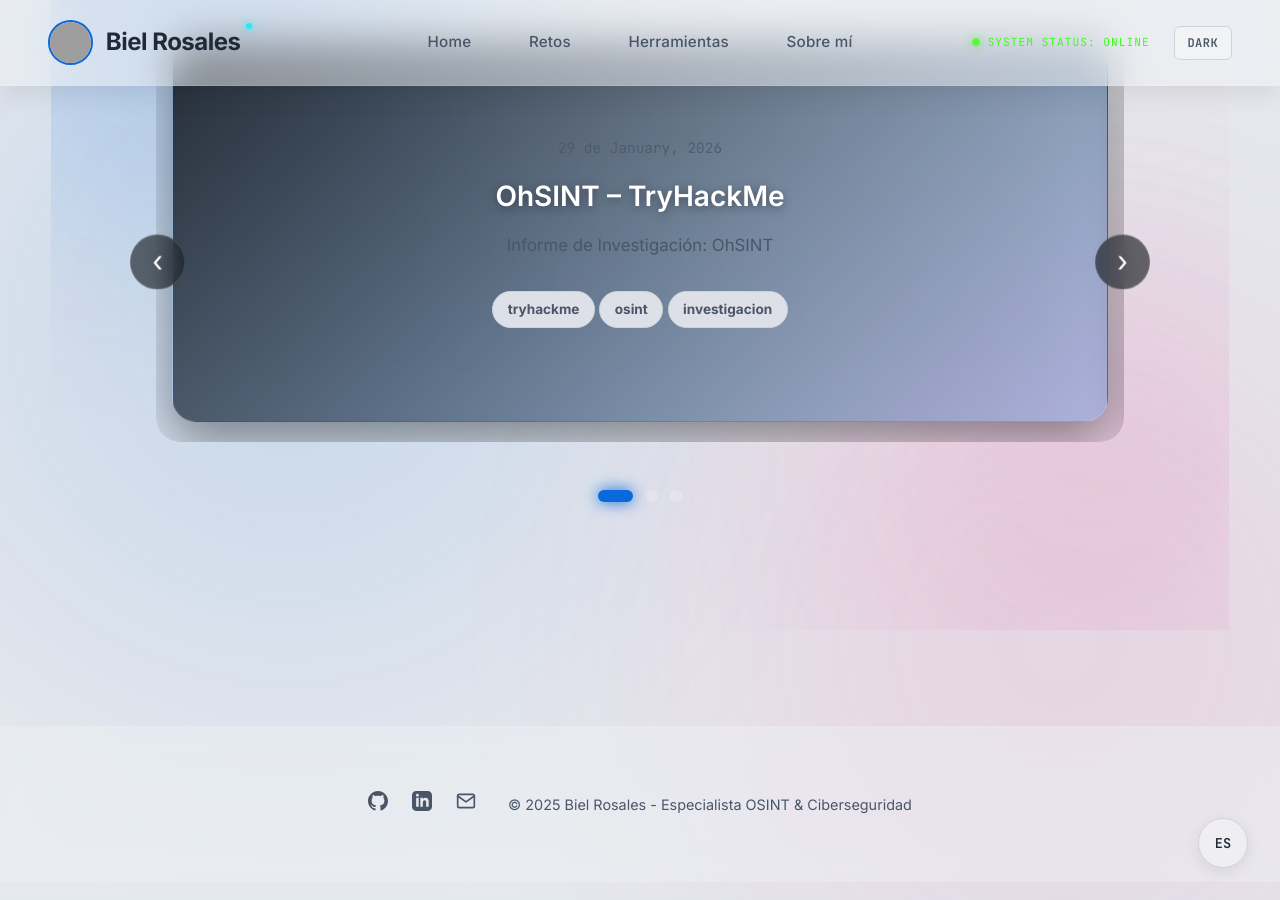
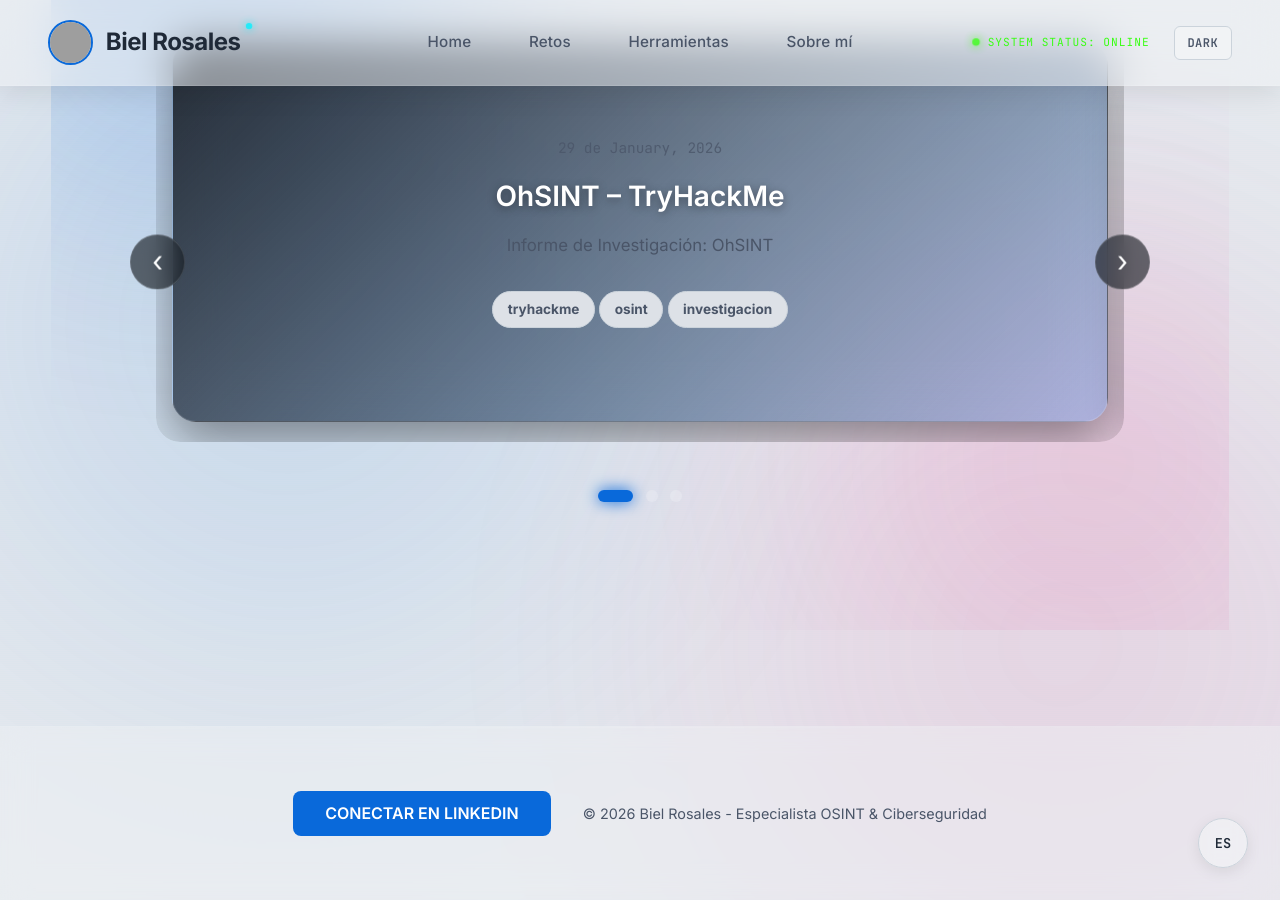
Before and after one commit to kbbaa/kbbaa.github.io, a Jekyll site: the page built from index.md, in a window 1280 px wide and 900 px high, scrolled down 1353 px. Built offline with Jekyll 4.4.1, drawn with Linux system fonts in a browser that asks for light colours; grey boxes are pictures that could not be loaded.

Commit message:
Update default.html

```diff
--- a/_layouts/default.html
+++ b/_layouts/default.html
@@ -1401,18 +1401,12 @@
     <div class="container">
       <div class="footer-content">
         <div class="social-links">
-          <a href="https://github.com/kbbaa" target="_blank" title="GitHub">
-            <svg xmlns="http://www.w3.org/2000/svg" width="20" height="20" viewBox="0 0 24 24" fill="currentColor"><path d="M12 0c-6.626 0-12 5.373-12 12 0 5.302 3.438 9.8 8.207 11.387.599.111.793-.261.793-.577v-2.234c-3.338.726-4.033-1.416-4.033-1.416-.546-1.387-1.333-1.756-1.333-1.756-1.089-.745.083-.729.083-.729 1.205.084 1.839 1.237 1.839 1.237 1.07 1.834 2.807 1.304 3.492.997.107-.775.418-1.305.762-1.604-2.665-.305-5.467-1.334-5.467-5.931 0-1.311.469-2.381 1.236-3.221-.124-.303-.535-1.524.117-3.176 0 0 1.008-.322 3.301 1.23.957-.266 1.983-.399 3.003-.404 1.02.005 2.047.138 3.006.404 2.291-1.552 3.297-1.23 3.297-1.23.653 1.653.242 2.874.118 3.176.77.84 1.235 1.911 1.235 3.221 0 4.609-2.807 5.624-5.479 5.921.43.372.823 1.102.823 2.222v3.293c0 .319.192.694.801.576 4.765-1.589 8.199-6.086 8.199-11.386 0-6.627-5.373-12-12-12z"/></svg>
-          </a>
-          <a href="https://www.linkedin.com/in/biel-rosales-2a488220b/" target="_blank" title="LinkedIn">
-            <svg xmlns="http://www.w3.org/2000/svg" width="20" height="20" viewBox="0 0 24 24" fill="currentColor"><path d="M19 0h-14c-2.761 0-5 2.239-5 5v14c0 2.761 2.239 5 5 5h14c2.762 0 5-2.239 5-5v-14c0-2.761-2.238-5-5-5zm-11 19h-3v-11h3v11zm-1.5-12.268c-.966 0-1.75-.79-1.75-1.764s.784-1.764 1.75-1.764 1.75.79 1.75 1.764-.783 1.764-1.75 1.764zm13.5 12.268h-3v-5.604c0-3.368-4-3.113-4 0v5.604h-3v-11h3v1.765c1.396-2.586 7-2.777 7 2.476v6.759z"/></svg>
-          </a>
-          <a href="mailto:rosalesmartinezbiel2@gmail.com" title="Email">
-            <svg xmlns="http://www.w3.org/2000/svg" width="20" height="20" viewBox="0 0 24 24" fill="none" stroke="currentColor" stroke-width="2" stroke-linecap="round" stroke-linejoin="round"><path d="M4 4h16c1.1 0 2 .9 2 2v12c0 1.1-.9 2-2 2H4c-1.1 0-2-.9-2-2V6c0-1.1.9-2 2-2z"></path><polyline points="22,6 12,13 2,6"></polyline></svg>
+          <a href="https://www.linkedin.com/in/biel-rosales-2a488220b/" target="_blank" class="cv-link" style="padding: 0.6rem 2rem; font-size: 1rem;">
+            CONECTAR EN LINKEDIN
           </a>
         </div>
         <div class="copyright">
-          © 2025 Biel Rosales - Especialista OSINT & Ciberseguridad
+          © 2026 Biel Rosales - Especialista OSINT & Ciberseguridad
         </div>
       </div>
     </div>
```
